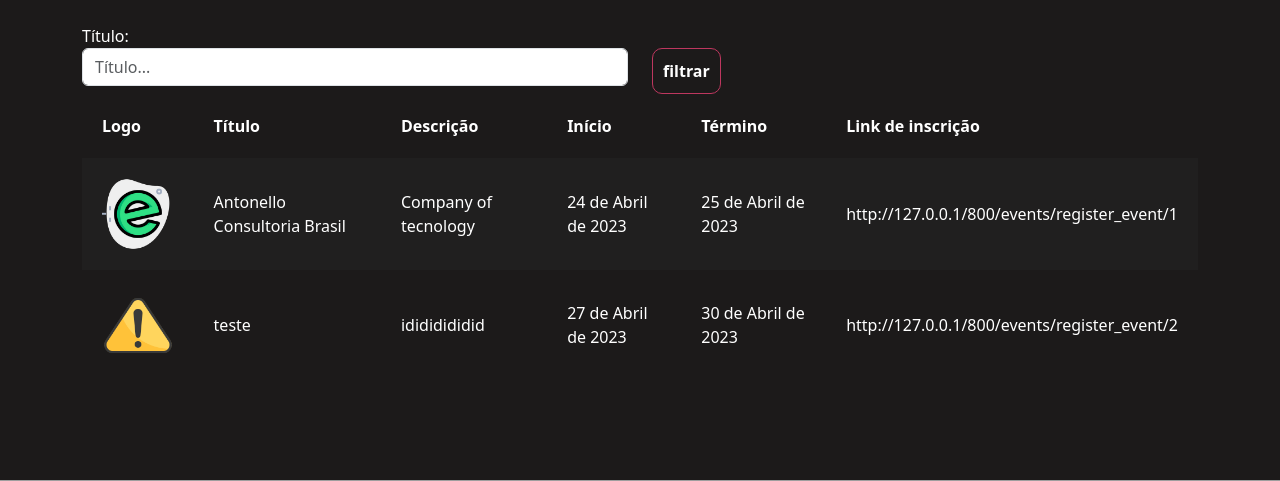
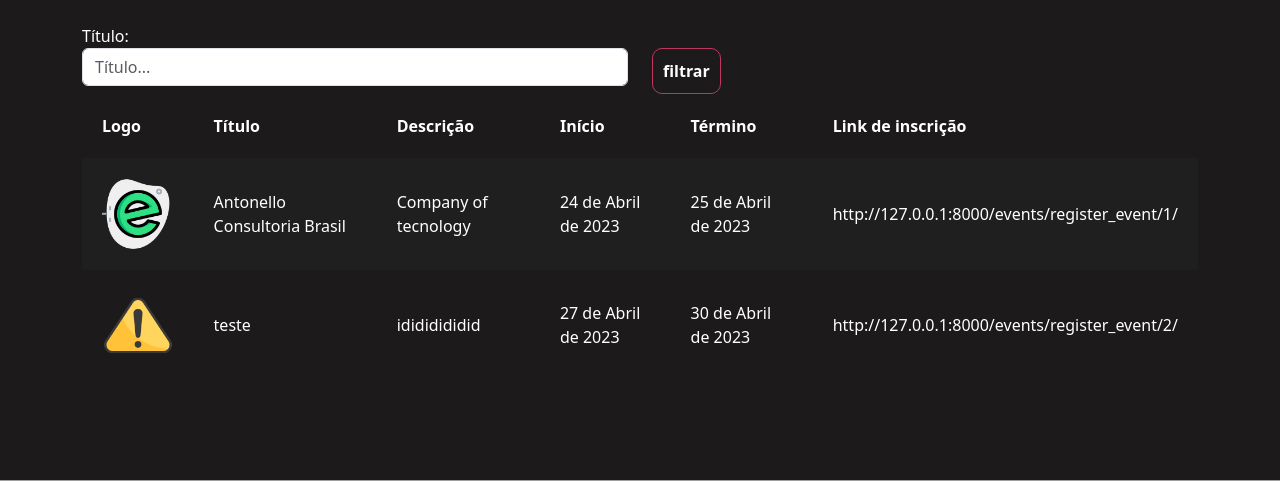
Before and after one commit to ricardoramospereira/events, a Django app: page /events/manage_event/ in a window 1280 px wide. Shown: the part 56-537 px from the top of the page. Run offline with Django 4.2, Linux system fonts and the light colour scheme; a user stored in the database is signed in; data comes from the database, SQL or seed files in the repository; grey boxes are pictures that could not be loaded.

Commit message:
link correction

```diff
--- a/events/templates/manage_event.html
+++ b/events/templates/manage_event.html
@@ -38,7 +38,7 @@
             <td>{{event.description}}</td>
             <td>{{event.start_date}}</td>
             <td>{{event.final_date}}</td>
-            <td>http://127.0.0.1/800/events/register_event/{{event.id}}</td>
+            <td>http://127.0.0.1:8000/events/register_event/{{event.id}}/</td>
         </tr>
         {% endfor %}
 
```
